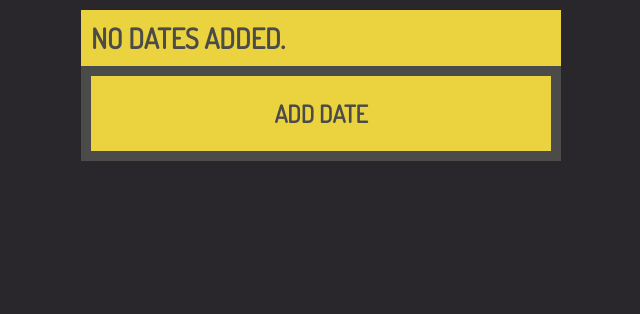
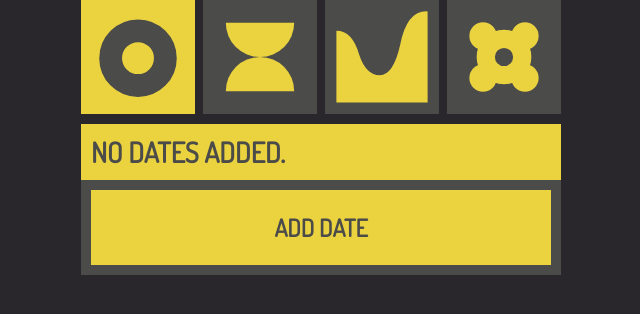
Before and after one commit to Rostiger/Zyklus, a PHP site: page / in a window 1280 px wide. Shown: the top 314 px of the page, without its empty margins (319-959 px from the left). Run offline with PHP 8.4, Linux system fonts and the light colour scheme.

Commit message:
Fixed menu display on Safari

```diff
--- a/links/main.css
+++ b/links/main.css
@@ -18,9 +18,9 @@ small { font-size: 80%; }
 #zyklus { position: relative; width: 100%; max-width: 500px; min-height: 95vh; margin: 0 auto; overflow: hidden; background: var(--background);}
 #zyklus #content { padding-left: 10px; padding-right: 10px; }
 #zyklus #menu { display: flex; justify-content: space-evenly; margin: var(--margin); margin-top: 0; }
-#zyklus #menu #item { display: grid; margin-right: 8px;}
+#zyklus #menu #item { margin-right: 8px;}
 #zyklus #menu #item:last-child { margin: 0;}
-#zyklus #menu #item svg { background-color: var(--b_low); fill: var(--f_med); stroke: var(--f_med); }
+#zyklus #menu #item svg { display: block; width: 100%; background-color: var(--b_low); fill: var(--f_med); stroke: var(--f_med); }
 #zyklus #menu #item svg:hover { background-color: var(--f_low); fill: var(--b_high); stroke: var(--b_high); }
 #zyklus #menu #item svg.selected { background-color: var(--f_med); fill: var(--b_low); stroke: var(--b_low); }
 #zyklus figure { margin-bottom: var(--margin); }
```
